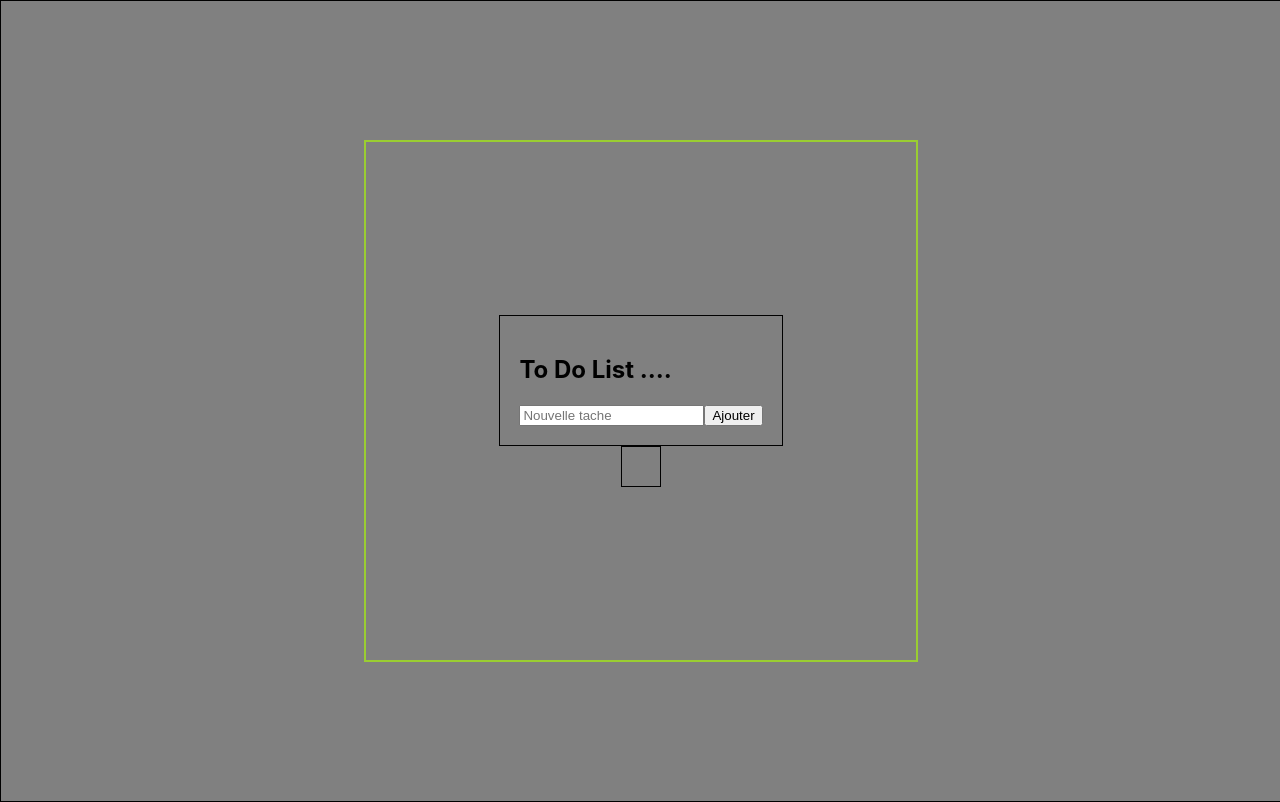
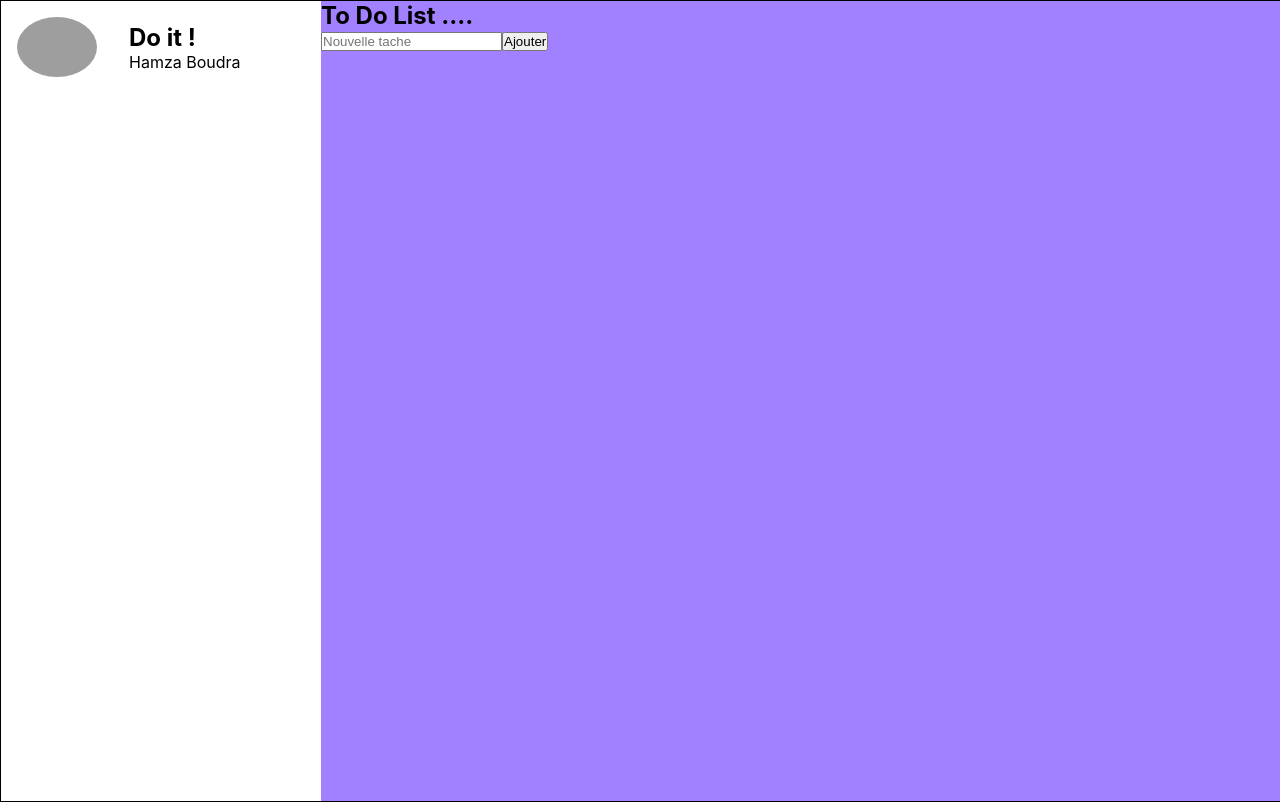
Before and after one commit to hambou/simple_to_do_list, a React (Create React App) app: page / in a window 1280 px wide. Built offline with nearby package versions, Linux system fonts and the light colour scheme; grey boxes are pictures that could not be loaded.

Commit message:
add profile part header

```diff
--- a/public/index.html
+++ b/public/index.html
@@ -1,5 +1,5 @@
 <!DOCTYPE html>
-<html lang="en">
+<html lang="fr">
   <head>
     <meta charset="utf-8" />
     <link rel="icon" href="%PUBLIC_URL%/favicon.ico" />
--- a/src/index.css
+++ /dev/null
@@ -1,44 +0,0 @@
-body {
-  margin: 0;
-  font-family: -apple-system, BlinkMacSystemFont, 'Segoe UI', 'Roboto', 'Oxygen',
-    'Ubuntu', 'Cantarell', 'Fira Sans', 'Droid Sans', 'Helvetica Neue',
-    sans-serif;
-  -webkit-font-smoothing: antialiased;
-  -moz-osx-font-smoothing: grayscale;
-  background-color: grey;
-}
-
-#root
-{
-  display: flex;
-  align-items: center;
-  width: 100vw;
-  height: 100vh;
-  border: 1px solid black;
-}
-
-.container
-{
-  display: flex;
-  justify-content: center;
-  align-items: center;
-  flex-direction: column;
-  border: 2px solid yellowgreen;
-  margin: auto;
-  padding: 1.2em;
-  width: 40%;
-  height: 60%;
-}
-
-code {
-  font-family: source-code-pro, Menlo, Monaco, Consolas, 'Courier New',
-    monospace;
-}
-h1 {
-  justify-content: center;
-}
-
-section {
-  border: 1px solid black;
-  padding: 1.2em;
-}
--- a/src/index.js
+++ b/src/index.js
@@ -1,6 +1,6 @@
 import React from 'react';
 import ReactDOM from 'react-dom/client';
-import './index.css';
+import './styles.css';
 import App from './js/app';
 
 const root = ReactDOM.createRoot(document.getElementById('root'));
--- a/src/js/app.jsx
+++ b/src/js/app.jsx
@@ -1,5 +1,4 @@
 import React from 'react';
-import Ul from './ul';
 
 class App extends React.Component {
     constructor( props ) {
@@ -37,7 +36,7 @@ class App extends React.Component {
     render(){
         return (
             <div className="container">
-                <section>
+                <section id="form">
                     <h1>To Do List .... </h1>
                     <form action="">
                         <input
@@ -51,9 +50,17 @@ class App extends React.Component {
                         </button>
                     </form>
                 </section>
-                <section>
-                    <Ul taskList={this.state.taskList} deleteTask={(event) => this.deleteTask(event)}/>
-                </section>
+                <nav id="profile">
+                    <div id="nav-header">
+                        <div id="profile-photo">
+                            <img  src="https://urlz.fr/kAwj" alt="photo de profil" />
+                        </div>
+                        <div id="profile-infos">
+                            <h2>Do it !</h2>
+                            <p>Hamza Boudra</p>
+                        </div>
+                    </div>
+                </nav>
             </div>
         )
     }
--- /dev/null
+++ b/src/styles.css
@@ -0,0 +1,96 @@
+* {
+  padding: 0;
+  margin: 0;
+}
+
+body {
+  margin: 0;
+  font-family: -apple-system, BlinkMacSystemFont, 'Segoe UI', 'Roboto', 'Oxygen',
+    'Ubuntu', 'Cantarell', 'Fira Sans', 'Droid Sans', 'Helvetica Neue',
+    sans-serif;
+  -webkit-font-smoothing: antialiased;
+  -moz-osx-font-smoothing: grayscale;
+  background-color: grey;
+}
+
+#root
+{
+  display: flex;
+  align-items: center;
+  width: 100vw;
+  height: 100vh;
+  border: 1px solid black;
+}
+
+.container
+{
+  background-color: #a181ff;
+  display: flex;
+  align-items: center;
+  flex-direction: row-reverse;
+  margin: auto;
+  width: 100%;
+  height: 100%;
+}
+
+section,
+nav {
+  height: 100%;
+}
+
+#profile{
+  width: 25%;
+  min-width: 280px;
+  background-color: white;
+}
+
+#form {
+  width: 75%;
+}
+
+#nav-header,
+#nav-header > div
+{
+  display: flex;
+}
+
+#nav-header
+{
+  flex-direction: row;
+}
+
+#nav-header > div
+{
+  flex-direction: column;
+}
+
+#profile-photo
+{
+  max-width: 40%;
+  padding: 1em;
+  justify-content: center;
+  align-items: center;
+}
+
+#profile-photo > img
+{
+  max-height: 5em;
+  width: 5em;
+  border-radius: 100%;
+}
+
+#profile-infos
+{
+  max-width: 60%;
+  padding: 1em;
+  justify-content: center;
+  align-items: flex-start;
+}
+
+code {
+  font-family: source-code-pro, Menlo, Monaco, Consolas, 'Courier New',
+    monospace;
+}
+h1 {
+  justify-content: center;
+}
```
